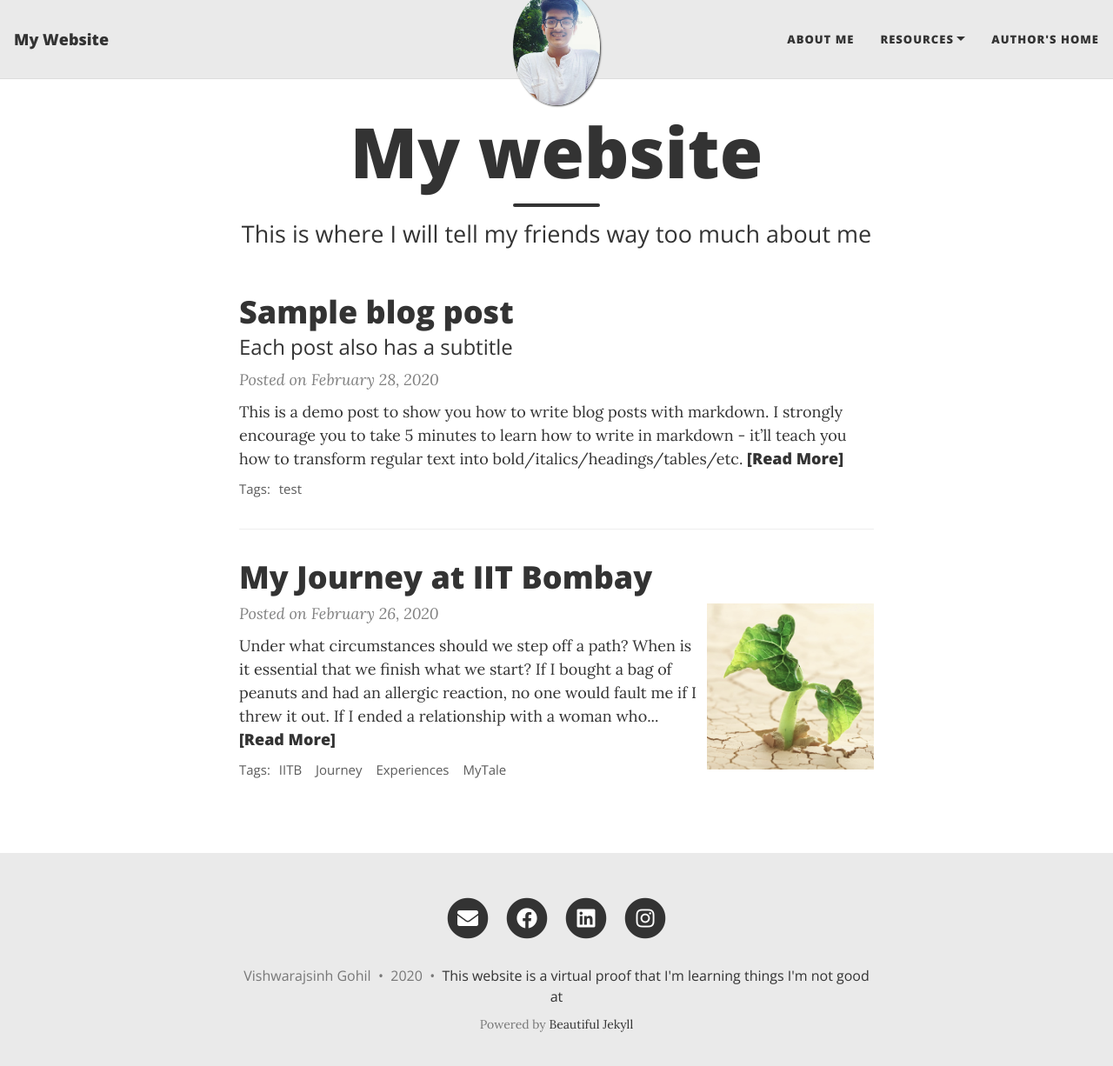
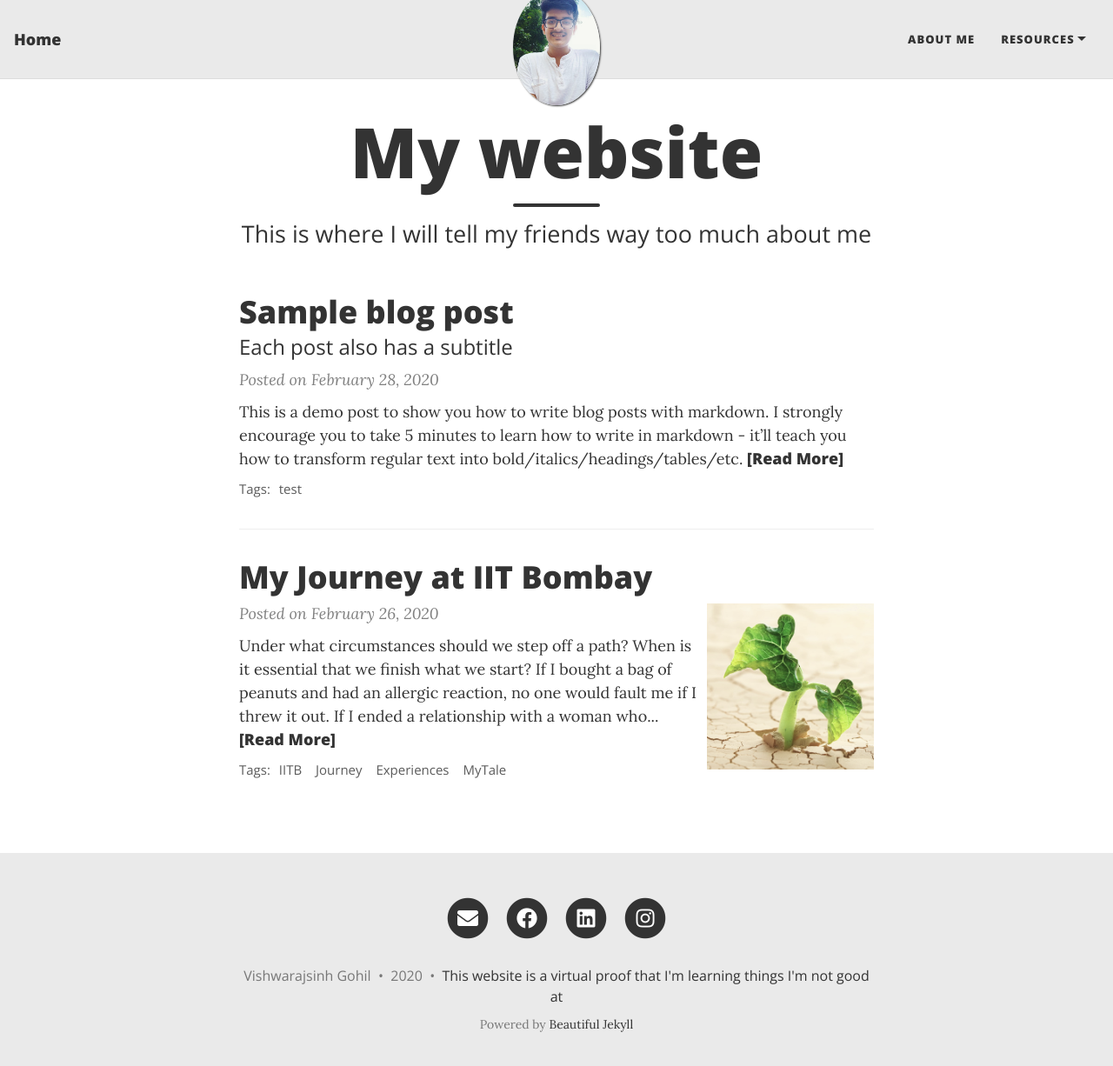
Before and after one commit to Vishwaraj2812/mypage, a Jekyll site: the page built from index.html, in a window 1280 px wide and 1239 px high. Shown: the top 1226 px of the window at 87% size. Built offline with Jekyll 4.4.1, drawn with Linux system fonts in a browser that asks for light colours; nearby versions of some CDN libraries; the list of posts is cut into pages by our own code.

Commit message:
Update _config.yml

```diff
--- a/_config.yml
+++ b/_config.yml
@@ -6,7 +6,7 @@
 # --- Required options --- #
 
 # Name of website
-title: My Website
+title: Home
 subtitle: Hope you learn something new from here!
 
 # Your name to show in the footer
@@ -17,9 +17,9 @@ author: Vishwarajsinh Gohil
 navbar-links:
   About Me: "aboutme"
   Resources:
-    - Beautiful Jekyll: "https://beautifuljekyll.com"
+    - Tips from my side: "https://beautifuljekyll.com"
     - Learn markdown: "https://www.markdowntutorial.com/"
-  Author's home: "https://deanattali.com"
+  # Author's home: "https://deanattali.com"
 
 # --- Logo --- #
 
```
